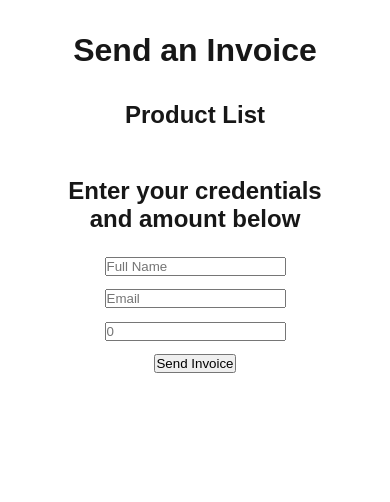
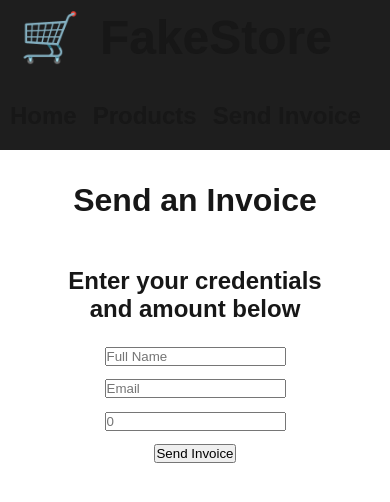
Before and after one commit to Luis-Sy/stripe-next-sample-app, a Next.js app: page /invoice in a window 390 px wide. Shown: the top 502 px of the page. Built offline with nearby package versions, Linux system fonts and the light colour scheme.

Commit message:
created navbar

```diff
--- a/src/app/api/getStripeProducts/route.js
+++ b/src/app/api/getStripeProducts/route.js
@@ -9,7 +9,7 @@ const stripe = new Stripe(process.env.STRIPE_SECRET_KEY);
 export async function GET() {
   try {
     // Fetch all active products
-    const products = await stripe.products.list({ active: true, limit: 100 });
+    const products = await stripe.products.list({ active: true, limit: 10 });
 
     // Fetch prices for each product
     const productsWithPrices = await Promise.all(
--- a/src/app/checkout/page.js
+++ b/src/app/checkout/page.js
@@ -2,6 +2,7 @@
 
 import { useState, useEffect } from "react";
 import { loadStripe } from "@stripe/stripe-js";
+import Navbar from "../components/navbar";
 import Link from 'next/link';
 import {
   EmbeddedCheckoutProvider,
@@ -42,9 +43,10 @@ export default function Page() {
   }, []);
 
   return (
+    <>
+    <Navbar />
     <div id="checkout">
 		<h1>Checkout</h1>
-		<Link href="/">See Products</Link>
       {clientSecret ? (
         <EmbeddedCheckoutProvider stripe={stripePromise} options={{ clientSecret }}>
           <EmbeddedCheckout />
@@ -53,5 +55,6 @@ export default function Page() {
         <p>Loading checkout...</p>
       )}
     </div>
+    </>
   );
 }
--- /dev/null
+++ b/src/app/components/navbar.js
@@ -0,0 +1,50 @@
+"use client"
+
+import Link from "next/link";
+
+/**
+ * TODO
+ *
+ * -replace emoji with actual logo
+ * -create dropdown menu for mobile layout
+ *
+ */
+
+export default function Navbar(){
+    return(
+        <>
+
+        <div id="topNavigation">
+
+            <div id="titleLogoContainer">
+                <h1 id="title">🛒</h1>
+                <h1 id="title">FakeStore</h1>
+            </div>
+
+            <div id="navLinks">
+
+                <Link href="/">
+                    <h2>Home</h2>
+                </Link>
+
+                <Link href="/products">
+                    <h2>Products</h2>
+                </Link>
+
+                <Link href="/invoice">
+                    <h2>Send Invoice</h2>
+                </Link>
+
+                {!localStorage.getItem("cart") || localStorage.getItem("cart").length < 1 ? (
+                    <></> /* don't allow user to access checkout with an empty cart */
+                ) : (
+                    <Link href="/checkout">
+                        <h2>Checkout</h2>
+                    </Link>
+                )}
+
+            </div>
+        </div>
+        </>
+    );
+}
--- a/src/app/globals.css
+++ b/src/app/globals.css
@@ -41,28 +41,67 @@ a {
   }
 }
 
+/* Top Navigation bar */
+
+#title {
+  font-size: 3em;
+  text-align: left;
+}
+
+#titleLogoContainer {
+  display: flex;
+  flex-direction: row;
+  justify-content: left;
+  align-items: baseline;
+  justify-items: left;
+  & > * {
+    margin: 10px;
+  };
+}
+
+#topNavigation {
+  display: flex;
+  justify-content: left;
+  justify-items: center;
+  align-items: baseline;
+  gap: 1em;
+  width: 100%;
+  background-color: rgb(30, 30, 30);
+  & > h1 {
+    margin: 10px;
+  }
+  & > h2 {
+    text-align: center;
+  }
+  & > * > a:hover {
+      cursor: pointer;
+      text-decoration: underline;
+  }
+}
+
+#navLinks {
+  display: flex;
+  justify-content: center;
+  align-items: center;
+  justify-items: center;
+  gap: 1em;
+  margin: 10px;
+}
+
+@media (max-width: 768px) {
+  #topNavigation {
+    flex-direction: column;
+  }
+  #navLinks {
+    margin-bottom: 20px;
+  }
+}
+
 /* Product List Page */
 
 h1 {
   text-align: center;
   margin: 1em;
-}
-
-#topNavigation {
-  display: flex;
-  justify-content: center;
-  justify-items: center;
-  align-items: center;
-  gap: 1em;
-  width: 100%;
-  & > h2 {
-    text-align: center;
-    padding: 1em;
-  }
-  & > a:hover {
-      cursor: pointer;
-      text-decoration: underline;
-  }
 }
 
 #productDisplayList {
@@ -82,12 +121,16 @@ h1 {
   justify-content: center;
   align-items: center;
   justify-items: center;
+  max-width: 400px;
+  width: auto;
   height: auto;
   margin: 3em;
   & > a {
+    transition: all 0.3s;
     border-style: solid;
+    border-radius: 5px;
     border-width: 5px;
-    border-color: black;
+    border-color: rgba(0, 0, 0, 0);
     margin-bottom: 1em;
     &:hover {
       border-color: white
@@ -106,6 +149,8 @@ h1 {
 }
 
 /* Product Detail Page*/
+
+
 
 /* Invoice Page */
 
--- a/src/app/invoice/page.js
+++ b/src/app/invoice/page.js
@@ -1,6 +1,7 @@
 "use client";
 import Link from "next/link";
 import { useEffect, useState } from "react";
+import Navbar from "../components/navbar";
 
 export default function InvoicePage() {
 
@@ -45,19 +46,8 @@ export default function InvoicePage() {
 
     return (
         <div>
+        <Navbar />
         <h1>Send an Invoice</h1>
-        <div id="topNavigation">
-            {!localStorage.getItem("cart") || localStorage.getItem("cart").length < 1 ? (
-            <></> /* don't allow user to access checkout with an empty cart */
-            ) : (
-            <Link href="/checkout">
-                <h2>Checkout</h2>
-            </Link>
-            )}
-            <Link href="/">
-            <h2>Product List</h2>
-            </Link>
-        </div>
         <div id="invoiceForm">
             <h2>Enter your credentials and amount below</h2>
             <form onSubmit={sendInvoice}>
--- a/src/app/return/page.tsx
+++ b/src/app/return/page.tsx
@@ -1,7 +1,7 @@
 "use client";
 
 import { useEffect, useState } from "react";
-import Link from "next/link";
+import Navbar from "../components/navbar";
 
 export default function SuccessPage() {
   const [sessionId, setSessionId] = useState<string | null>(null);
@@ -13,7 +13,7 @@ export default function SuccessPage() {
 		// get the returned session id from the checkout sessions api call
 		setSessionId(sessionStorage.getItem("clientSecret"));
 	}
-  localStorage.setItem("cart", "[]");
+  localStorage.removeItem("cart"); // clear cart from local storage
   }, []);
 
   if (!isMounted) {
@@ -22,8 +22,8 @@ export default function SuccessPage() {
 
   return (
     <div>
+      <Navbar />
       <h1>Purchase Successful!</h1>
-      <Link href="/">See Products</Link>
       <p>Session ID: {sessionId || "Not found"}</p>
     </div>
   );
```
Also changed, not shown: src/app/page.js (+6 -14 lines).
